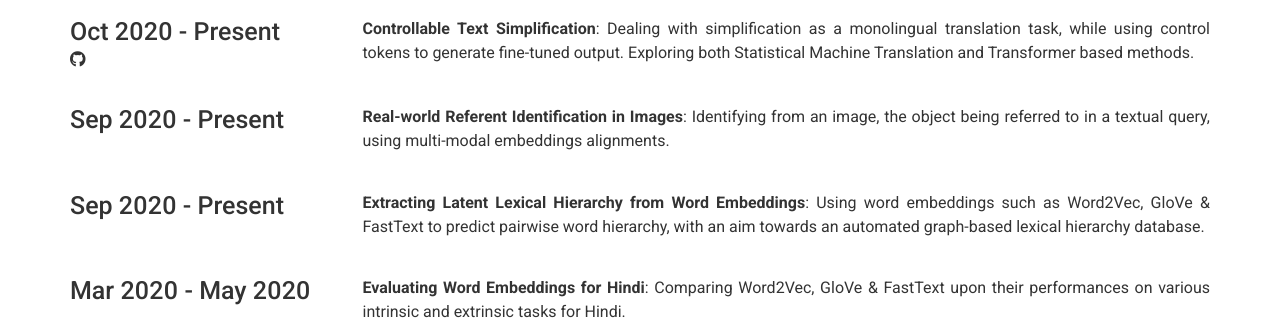
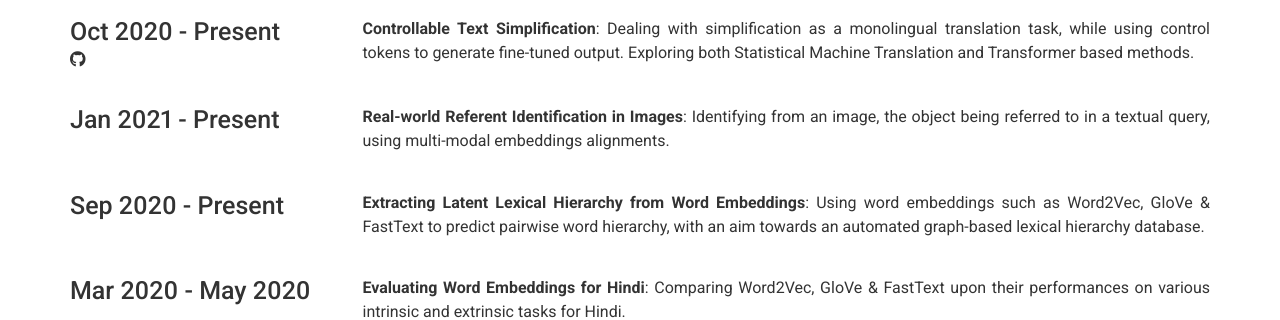
Before and after one commit to kvadityasrivatsa/kvadityasrivatsa.github.io, a Jekyll site: the page built from index.md, in a window 1280 px wide. Shown: the part 699-1019 px from the top of the page. Built offline with Jekyll 4.4.1, drawn with Linux system fonts in a browser that asks for light colours; nearby versions of some CDN libraries.

Commit message:
Update _config.yml

```diff
--- a/_config.yml
+++ b/_config.yml
@@ -109,7 +109,7 @@ content:
           Exploring both Statistical Machine Translation and Transformer based methods.
 
       - layout: left
-        title: Sep 2020 - Present
+        title: Jan 2021 - Present
         #quote: (Sep 2020 - Present)
         description: | # this will include new lines
           **Real-world Referent Identification in Images**: Identifying from an image, the object being referred to in a textual query, using multi-modal embeddings alignments.
```
